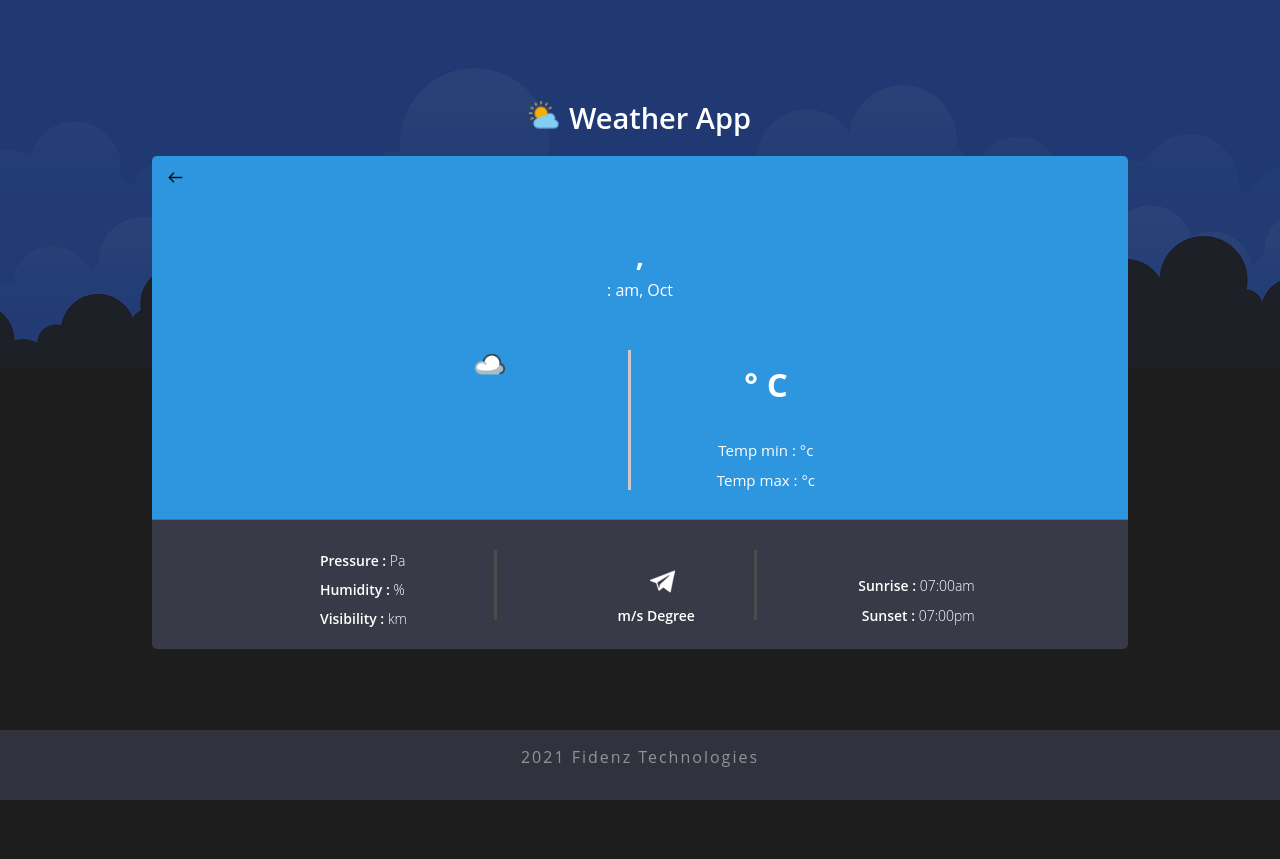
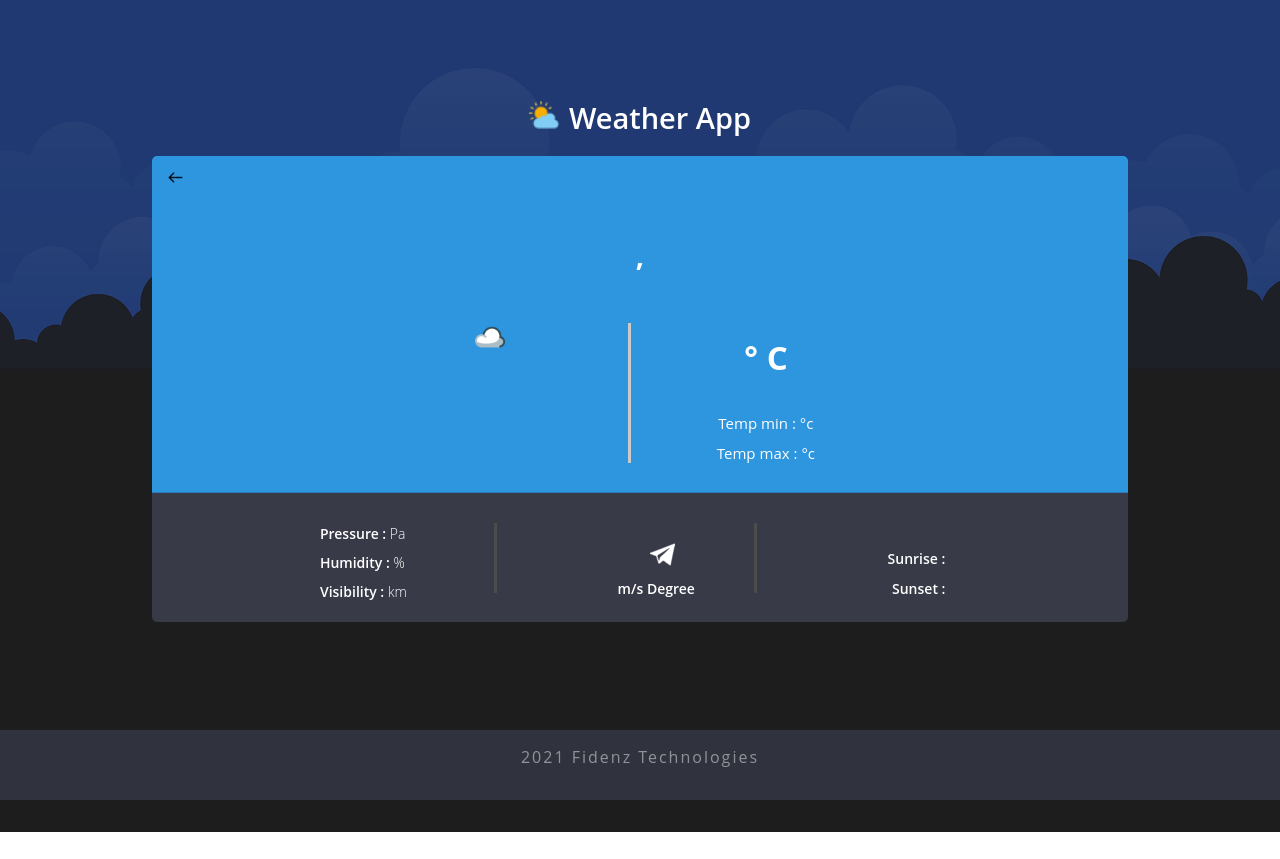
Before and after one commit to KISALJITH/new-weather-app, a React (Create React App) app: page /description in a window 1280 px wide. After the commit the page ends 832 px from the top, so only its background shows below. Built offline with nearby package versions, Linux system fonts and the light colour scheme.

Commit message:
4th review

```diff
--- a/package.json
+++ b/package.json
@@ -9,6 +9,7 @@
     "axios": "^1.6.0",
     "bootstrap": "^5.3.2",
     "moment": "^2.29.4",
+    "moment-timezone": "^0.5.43",
     "react": "^18.2.0",
     "react-dom": "^18.2.0",
     "react-router-dom": "^6.17.0",
--- a/src/components/Card.jsx
+++ b/src/components/Card.jsx
@@ -6,6 +6,7 @@ import { useEffect } from "react";
 import { useNavigate } from "react-router-dom";
 import GeoApi from "../apiHelper/geoAPI";
 import WeatherApi from "../apiHelper/weatherApi";
+import moment from "moment-timezone";
 
 const Card = ({ city }) => {
   const [weatherData, setWeatherData] = useState(null);
@@ -21,10 +22,8 @@ const Card = ({ city }) => {
   }, [city]);
 
   const fetchWeatherData = (city) => {
-    const geoObj =new GeoApi();
-    fetch(
-      geoObj.getGeoUrl(city)
-      )
+    const geoObj = new GeoApi();
+    fetch(geoObj.getGeoUrl(city))
       .then((response) => response.json())
       .then((data) => {
         const { lat, lon } = data[0];
@@ -67,47 +66,30 @@ const Card = ({ city }) => {
     return null;
   };
 
-  function getDateDetails() {
-    const date = getLocalTime();
-    const month = date.getMonth() + 1;
-    const day = date.getDate();
-    const hours = date.getHours();
-    const minutes = date.getMinutes();
-    return {
-      month,
-      day,
-      hours,
-      minutes,
-    };
+  function getLocalTime() {
+    const formattedDateTime = moment
+      .unix(weatherData.dt + weatherData.timezone)
+      .tz("Etc/GMT")
+      .format("HH:mm a MMM-DD ");
+    return formattedDateTime;
   }
 
-  function getLocalTime() {
-    const x = Date.now();
-    const dt = x / 1000; // Convert Unix timestamp to milliseconds
-    const timezoneOffsetSeconds = weatherData.timezone;
-    const localTimeMilliseconds = dt + timezoneOffsetSeconds * 1000;
-
-    return new Date(localTimeMilliseconds);
+  function calculateSunTime(time) {
+    const sunTime = moment
+      .unix(time + weatherData.timezone)
+      .tz("Etc/GMT")
+      .format("HH:mm a");
+    return sunTime;
   }
 
-  function getSunriseDetails() {
-    const date = getsunrise();
-    const hours = date.getHours();
-    const minutes = date.getMinutes();
-    return {
-      hours,
-      minutes,
-    };
+  function getSunriseDetails(time) {
+    const sunriceTime = calculateSunTime(time);
+    return sunriceTime;
   }
 
-  function getsunrise() {
-    const x = weatherData.sys.sunrise;
-    const y = weatherData.timezone;
-    const dt = x * 1000;
-    const timezoneOffsetSeconds = y;
-    const localTimeMilliseconds = x + timezoneOffsetSeconds * 1000;
-
-    return new Date(localTimeMilliseconds);
+  function getSunsetDetails() {
+    const sunsetTime = calculateSunTime(weatherData.sys.sunset);
+    return sunsetTime;
   }
 
   const navigate = useNavigate();
@@ -125,9 +107,10 @@ const Card = ({ city }) => {
         &humidity=${weatherData.main.humidity}
         &visibility=${weatherData.visibility / 1000}
         &speed=${weatherData.wind.speed}
-        &hour=${getDateDetails().hours}
-        &min=${getDateDetails().minutes}
-        &day=${getDateDetails().day}
+        &time=${getLocalTime()}
+        &sunrise=${getSunriseDetails(weatherData.sys.sunrise)}
+        &sunset=${getSunriseDetails(weatherData.sys.sunset)}
+
 
         `,
     });
@@ -155,9 +138,7 @@ const Card = ({ city }) => {
                               {weatherData.name}, {weatherData.sys.country}
                             </p>
                             <p className="card-text-timeDate-cd">
-                              {getDateDetails().hours} :
-                              {getDateDetails().minutes}am, Oct{" "}
-                              {getDateDetails().day}
+                              {getLocalTime()}
                             </p>
                             <div className="status-details">
                               <img className="cloud-img " src={cloud} />
@@ -235,15 +216,13 @@ const Card = ({ city }) => {
                           <p className="card-text-sunrise-cd">
                             Sunrise:
                             <span className="input-details">
-                              {getSunriseDetails().hours} :
-                              {getSunriseDetails().minutes} am
+                              {getSunriseDetails(weatherData.sys.sunrise)}
                             </span>
                           </p>
                           <p className="card-text-sunset-cd">
                             Sunset:
                             <span className="input-details">
-                              {getDateDetails(weatherData.sys.sunset).hours} :
-                              {getDateDetails(weatherData.sys.sunset).minutes}pm
+                              {getSunsetDetails(weatherData.sys.sunset)}
                             </span>
                           </p>
                         </div>
--- a/src/components/ExpandCard.jsx
+++ b/src/components/ExpandCard.jsx
@@ -23,20 +23,20 @@ function ExpandCard() {
             <img src={backArrow} />
           </button>
 
-          <div class="row">
-            <div class="col-md-6 offset-lg-3 title-raw">
+          <div className="row">
+            <div className="col-md-6 offset-lg-3 title-raw">
               <h2 className="card-text-city">{searchParams.get('cityName')}, {searchParams.get('country')}</h2>
-              <h1 className="card-text-timeDate">{searchParams.get('hour')}: {searchParams.get('min')} am, Oct {searchParams.get('day')}</h1>
+              <h1 className="card-text-timeDate">{searchParams.get('time')}</h1>
             </div>
           </div>
 
-          <div class="row justify-content-center detailrow offset-md-2">
-            <div class="col-3 status-row">
+          <div className="row justify-content-center detailrow offset-md-2">
+            <div className="col-3 status-row">
               <img className="cloud-img" src={cloud} />
               <p className="card-text-skyType">{searchParams.get('status')}</p>
             </div>
-            <div class="col-1 top-vl"></div>
-            <div class="col-3">
+            <div className="col-1 top-vl"></div>
+            <div className="col-3">
               <p className="card-text-temp">{searchParams.get('temp')}° c</p>
               <p className="card-text-minTemp">Temp min : {searchParams.get('mintemp')}°c</p>
               <p className="card-text-maxTemp">Temp max : {searchParams.get('maxtemp')}°c</p>
@@ -70,8 +70,8 @@ function ExpandCard() {
             <div className="col-md-3">
               <div className="card card-segment sunrise-detail-col">
                 <div className="card-body">
-                  <p className="card-text-sunrise">Sunrise : <span className="input-details">07:00am</span></p>
-                  <p className="card-text-sunset">Sunset : <span className="input-details">07:00pm</span></p>
+                  <p className="card-text-sunrise">Sunrise : <span className="input-details">{searchParams.get('sunrise')}</span></p>
+                  <p className="card-text-sunset">Sunset : <span className="input-details">{searchParams.get('sunset')}</span></p>
                 </div>
               </div>
             </div>
--- a/src/styles/card.css
+++ b/src/styles/card.css
@@ -126,8 +126,8 @@
 }
 
 .card-text-wind-cd{
-    font-size: 12px;
-    line-height: 34px;
+    font-size: 11.5px;
+    line-height: 15px;
     color: #ffffff;
     font-weight: 600;
     font-family: "Open Sans";
@@ -138,17 +138,8 @@
     align-items: center;
 }
 
-@media only screen and (max-width: 1300px) {
-    .card-upper-cd{
-        width: 520px;
-    }
 
-    .card-lower-cd{
-        width: 520px;
-    }
-}
-
-@media only screen and (max-width: 800px) {
+@media only screen and (max-width: 1200px) {
     .card-upper-cd{
         width: 430px;
         display: flex;
@@ -158,10 +149,20 @@
     .card-lower-cd{
         width: 430px;
     }
+
+    .card-text-sunrise-cd, .card-text-sunset-cd{
+        font-size: 11.5px;
+    }
 }
 
 
-@media only screen and (max-width: 575px) {
+@media only screen and (max-width: 775px) {
+
+    .card-outer-cd{
+        display: flex;
+        justify-content: center;
+
+    }
 
     .card-upper-cd{
         width: 280px;
--- a/src/styles/cards.css
+++ /dev/null
@@ -1,7 +0,0 @@
-
-@media only screen and (max-width: 1000px) {
-    .card-alignments{
-        display: flex;
-        flex-direction: column;
-    }
-}
```
Also changed, not shown: src/components/Cards.jsx (+6 -6 lines), 1 other file (tests, documents, lock files or other folders).
